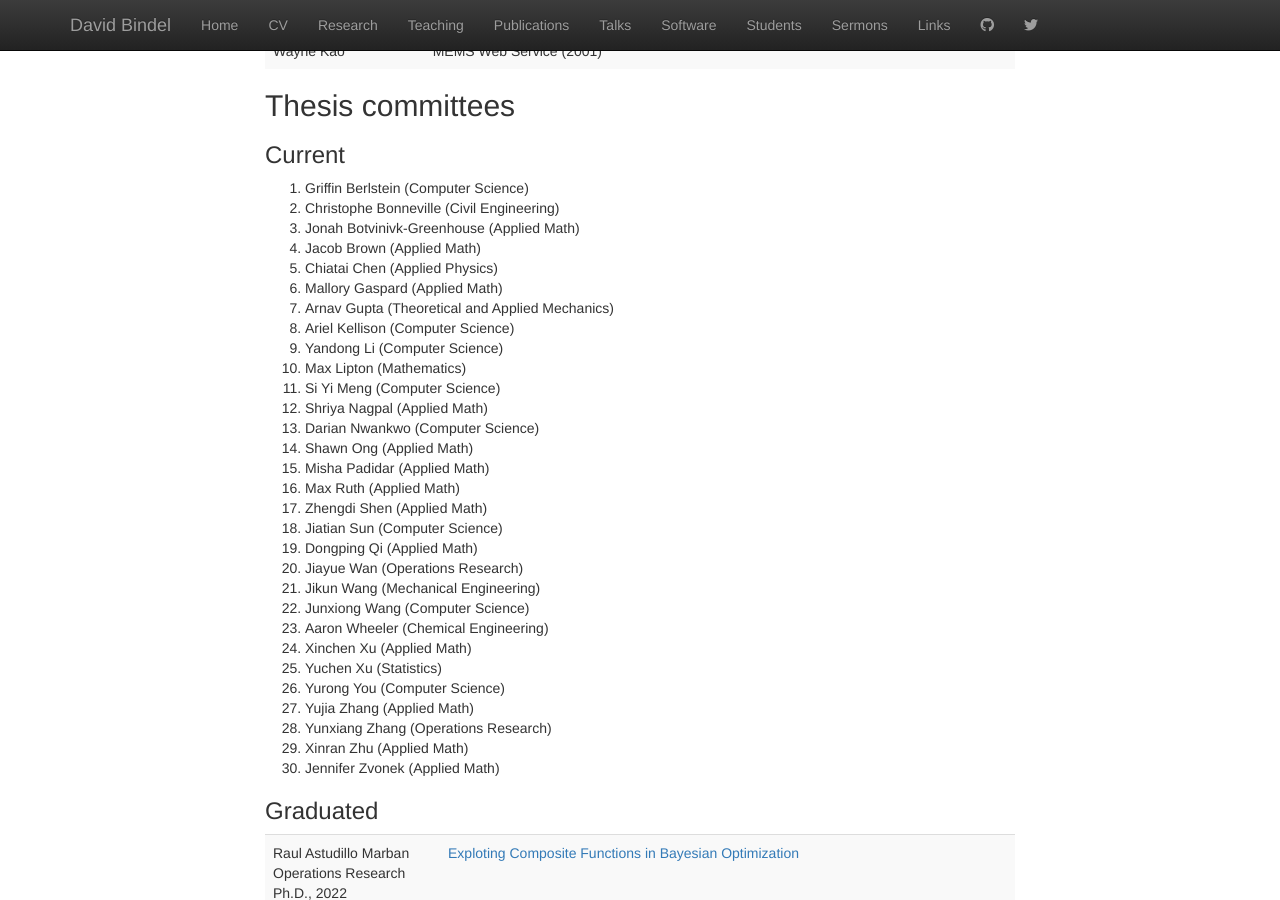
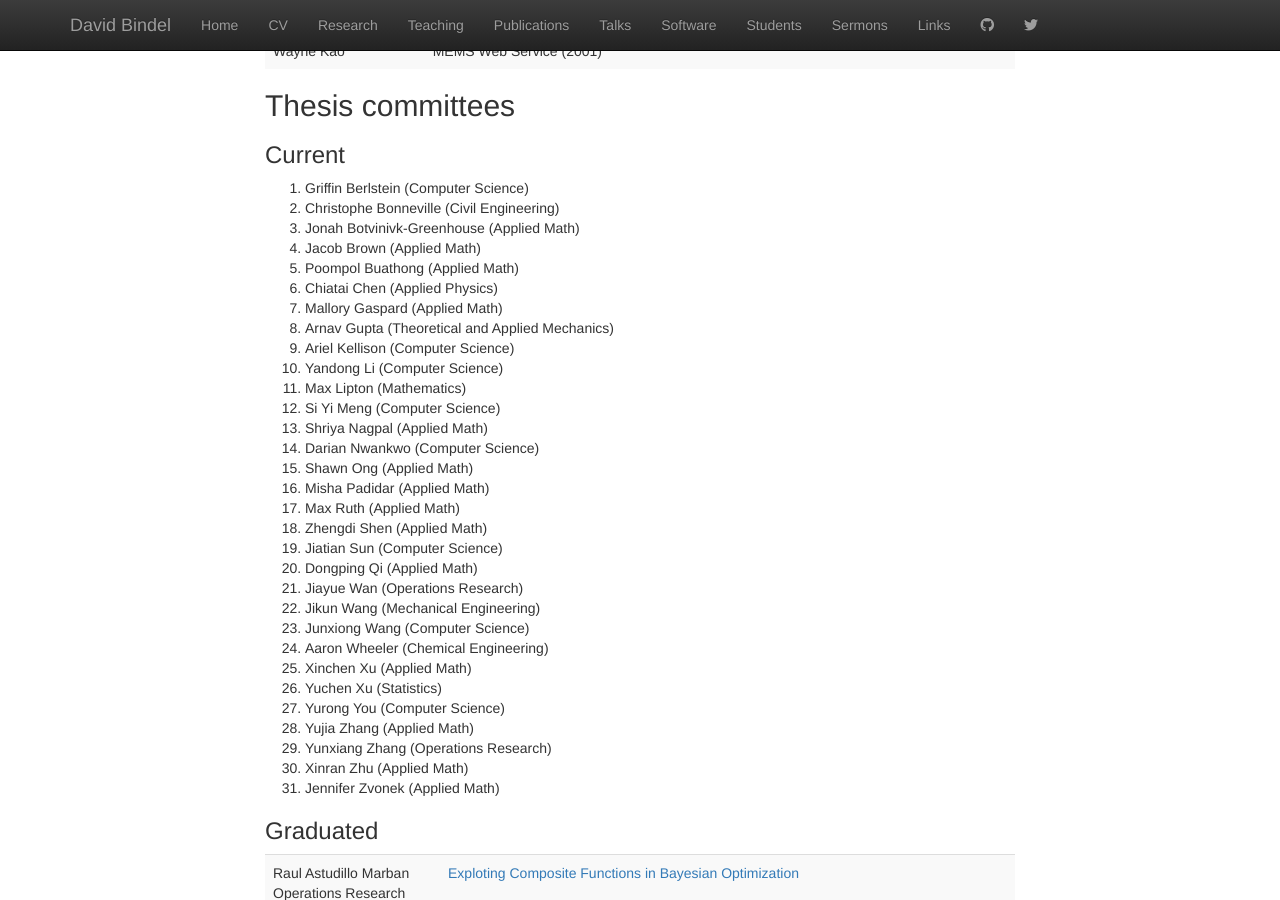
Before and after one commit to dbindel/cornell_web, a Jekyll site: the page built from students.html, in a window 1280 px wide and 900 px high, scrolled down 5156 px. Built offline with Jekyll 4.4.1, drawn with Linux system fonts in a browser that asks for light colours; nearby versions of some CDN libraries.

Commit message:
Add Poompol to committee list.

```diff
--- a/_data/students.yml
+++ b/_data/students.yml
@@ -723,6 +723,11 @@ committees:
     field: Applied Math
   -
     degree: phd
+    last: Buathong
+    first: Poompol
+    field: Applied Math
+  -
+    degree: phd
     last: Chen
     first: Chiatai
     field: Applied Physics
```
